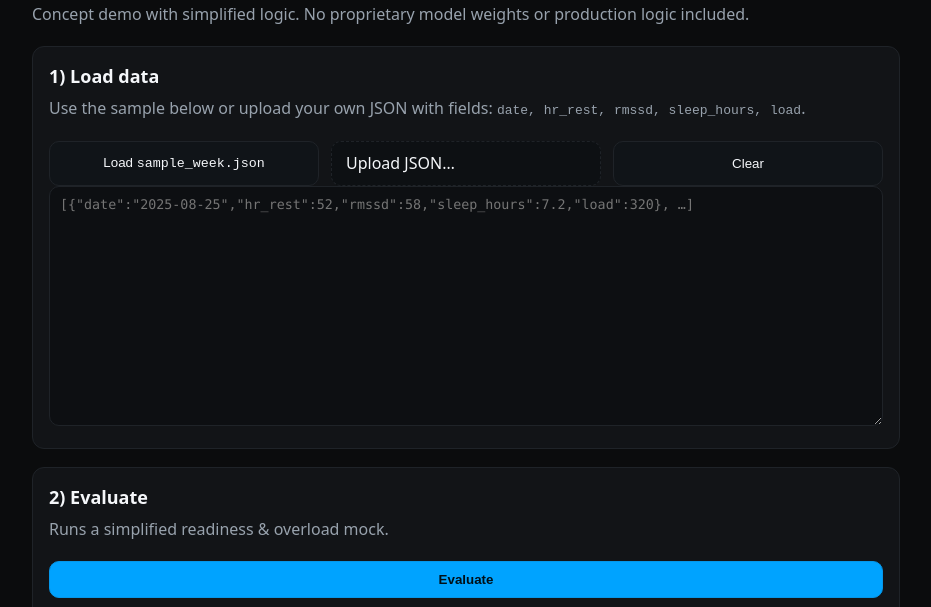
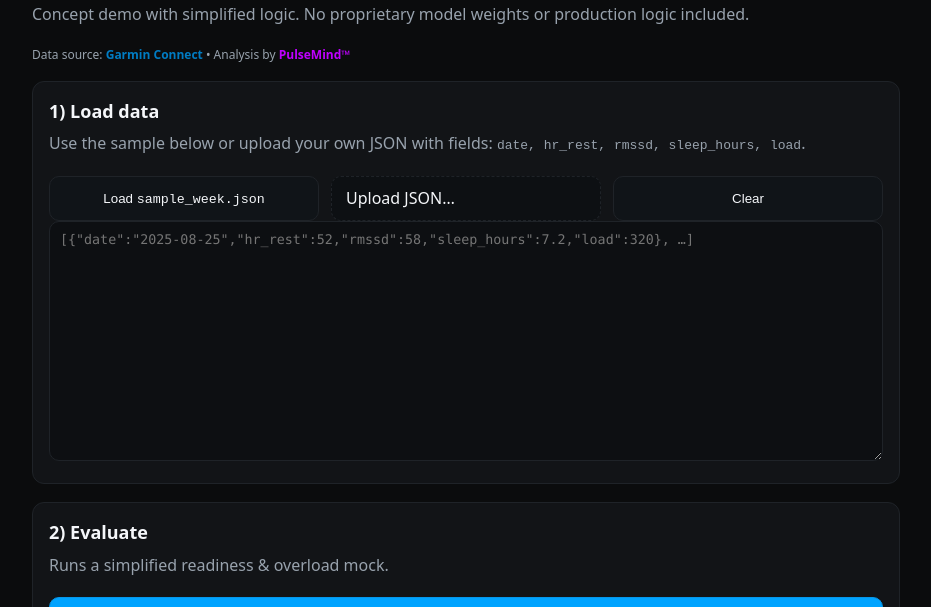
Before and after one commit to fuegoblade/pulsemind-demo, a plain HTML site: page index-garmin.html in a window 1280 px wide. Shown: the part 156-763 px from the top of the page, without its empty margins (174-1105 px from the left). Drawn offline with Linux system fonts and the light colour scheme.

Commit message:
Update index-garmin.html

```diff
--- a/index-garmin.html
+++ b/index-garmin.html
@@ -56,7 +56,18 @@
 
     <h1>PulseMind™ Demo <span class="badge">Garmin Preview</span></h1>
     <p class="small">Concept demo with simplified logic. No proprietary model weights or production logic included.</p>
-
+    <p style="font-size:12px;color:var(--muted);margin:6px 0 12px" role="note" aria-label="data source attribution">
+  Data source:
+  <a href="https://connect.garmin.com/" target="_blank" rel="noopener noreferrer"
+     style="color:#007CC3;text-decoration:none;font-weight:600;">
+    Garmin Connect
+  </a>
+  • Analysis by
+  <a href="https://fuegoblade.com" target="_blank" rel="noopener noreferrer"
+     style="color:#BF00FF;text-decoration:none;font-weight:600;">
+    PulseMind™
+  </a>
+</p>
     <div class="card">
       <div class="row">
         <div>
```
